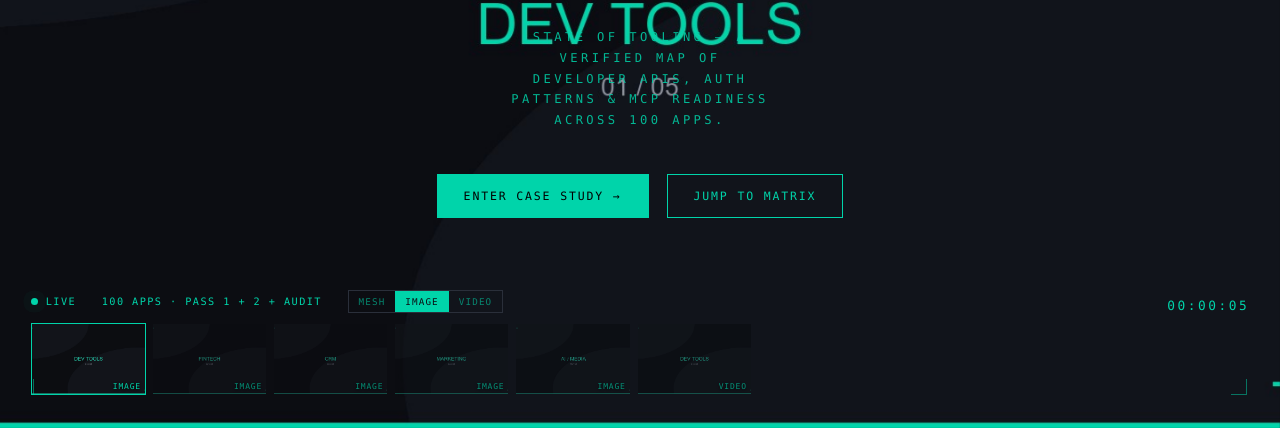
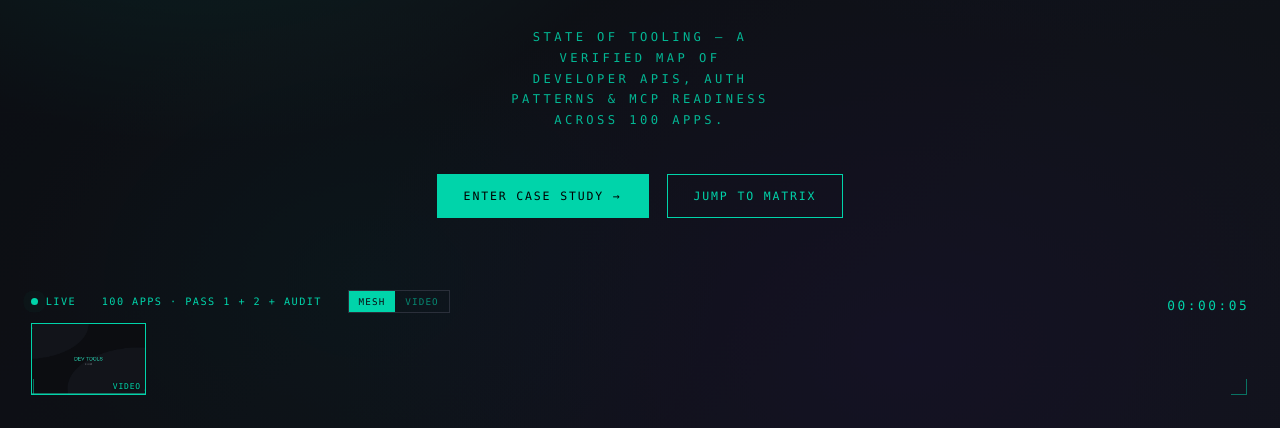
Before and after one commit to Dark-knight232/composios, a plain HTML site: page entry.html in a window 1280 px wide. Shown: the part 372-800 px from the top of the page. Drawn offline with Linux system fonts and the light colour scheme.

Commit message:
Remove IMAGE from entry page; keep MESH and VIDEO only

```diff
--- a/entry.html
+++ b/entry.html
@@ -206,7 +206,6 @@ body{cursor:default}
           <span>100 APPS · PASS 1 + 2 + AUDIT</span>
           <span class="mediatoggle" id="mediatoggle">
             <button data-mode="mesh" class="active">MESH</button>
-            <button data-mode="image">IMAGE</button>
             <button data-mode="video">VIDEO</button>
           </span>
         </div>
@@ -224,21 +223,15 @@ body{cursor:default}
 <script>
 /* ============ SCENE DEFINITIONS (placeholder asset slots) ============ */
 const SCENES = [
-  { id:1, label:'Dev Tools',  mode:'image', thumb:'./assets/entry-thumb-1.jpg', src:'./assets/entry-thumb-1.jpg' },
-  { id:2, label:'Fintech',    mode:'image', thumb:'./assets/entry-thumb-2.jpg', src:'./assets/entry-thumb-2.jpg' },
-  { id:3, label:'CRM',        mode:'image', thumb:'./assets/entry-thumb-3.jpg', src:'./assets/entry-thumb-3.jpg' },
-  { id:4, label:'Marketing',  mode:'image', thumb:'./assets/entry-thumb-4.jpg', src:'./assets/entry-thumb-4.jpg' },
-  { id:5, label:'AI / Media', mode:'image', thumb:'./assets/entry-thumb-5.jpg', src:'./assets/entry-thumb-5.jpg' },
-  { id:6, label:'Video Reel', mode:'video', thumb:'./assets/entry-thumb-1.jpg', src:'./assets/entry-bg.mp4' }
+  { id:1, label:'Video Reel', mode:'video', thumb:'./assets/entry-thumb-1.jpg', src:'./assets/entry-bg.mp4' }
 ];
 
 const stage      = document.getElementById('stage');
-const bgImage    = document.getElementById('bg-image');
 const bgVideo    = document.getElementById('bg-video');
 const filmstrip  = document.getElementById('filmstrip');
 const mediatoggle= document.getElementById('mediatoggle');
 
-let globalMode = 'mesh';   // mesh | image | video
+let globalMode = 'mesh';   // mesh | video
 
 /* ============ BUILD FILMSTRIP ============ */
 SCENES.forEach((scene,i) => {
@@ -257,14 +250,10 @@ SCENES.forEach((scene,i) => {
 function activateScene(i){
   const scene = SCENES[i];
   document.querySelectorAll('.slide').forEach((s,idx)=> s.classList.toggle('active', idx===i));
-
   if(scene.mode === 'video'){
     setMode('video');
     bgVideo.src = scene.src;
     bgVideo.play().catch(()=>{ /* autoplay may be blocked — mesh fallback remains */ });
-  }else{
-    setMode('image');
-    bgImage.src = scene.src;
   }
 }
 
@@ -274,16 +263,10 @@ function setMode(mode){
   mediatoggle.querySelectorAll('button').forEach(b=> b.classList.toggle('active', b.dataset.mode===mode));
   stage.classList.remove('playing');
   if(mode === 'mesh'){
-    stage.classList.remove('playing');           // mesh visible
-    bgImage.style.opacity = 0;
-    bgVideo.style.opacity = 0;
-  }else if(mode === 'image'){
-    stage.classList.add('playing');
-    bgImage.style.opacity = 1;
+    stage.classList.remove('playing');
     bgVideo.style.opacity = 0;
   }else if(mode === 'video'){
     stage.classList.add('playing');
-    bgImage.style.opacity = 0;
     bgVideo.style.opacity = 1;
   }
 }
@@ -293,12 +276,10 @@ mediatoggle.addEventListener('click', (e)=>{
   if(!b) return;
   const m = b.dataset.mode;
   if(m === 'mesh'){ setMode('mesh'); }
-  else if(m === 'image'){ setMode('image'); if(!bgImage.src) bgImage.src = SCENES[0].src; }
-  else if(m === 'video'){ setMode('video'); if(!bgVideo.src) bgVideo.src = SCENES[5].src; bgVideo.play().catch(()=>{}); }
+  else if(m === 'video'){ setMode('video'); if(!bgVideo.src) bgVideo.src = SCENES[0].src; bgVideo.play().catch(()=>{}); }
 });
 
 /* ============ GRACEFUL MEDIA FAILURE ============ */
-bgImage.addEventListener('error', ()=>{ setMode('mesh'); });
 bgVideo.addEventListener('error', ()=>{ setMode('mesh'); });
 
 /* ============ ELAPSED TIMECODE ============ */
@@ -317,13 +298,11 @@ requestAnimationFrame(tick);
 window.addEventListener('pointermove', (e)=>{
   const x = (e.clientX / window.innerWidth - .5);
   const y = (e.clientY / window.innerHeight - .5);
-  const layer = (globalMode==='image') ? bgImage : (globalMode==='video' ? bgVideo : null);
-  if(layer) layer.style.transform = 'scale(1.06) translate3d(' + (x*10) + 'px,' + (y*10) + 'px,0)';
+  if(globalMode==='video') bgVideo.style.transform = 'scale(1.06) translate3d(' + (x*10) + 'px,' + (y*10) + 'px,0)';
 });
 
-/* ============ INIT: try the first image scene, else mesh ============ */
+/* ============ INIT: mesh only ============ */
 setMode('mesh');
-activateScene(0);
 </script>
 </body>
 </html>
```
